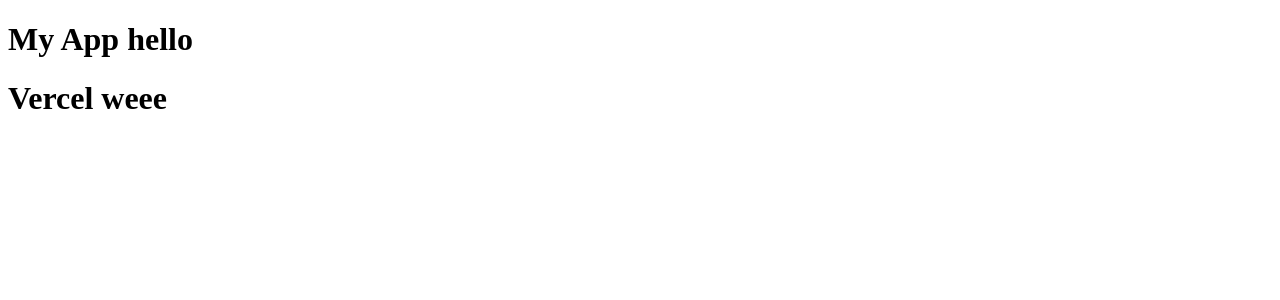
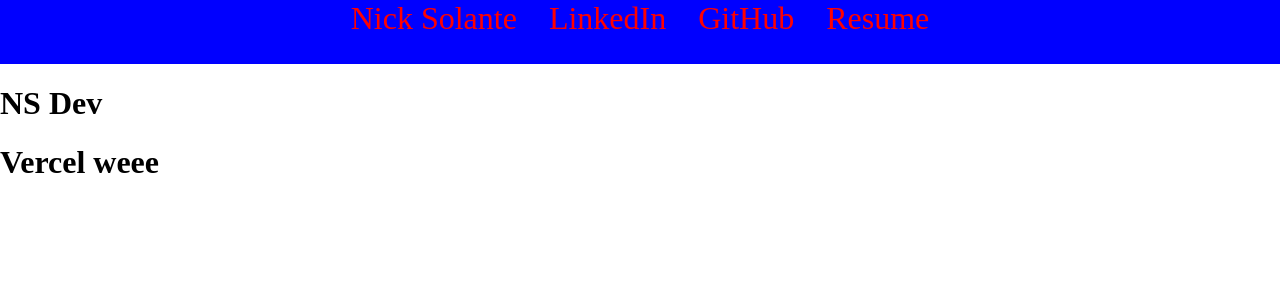
Before and after one commit to NickSolante/no-cra, a React app: page / in a window 1280 px wide. Shown: the top 300 px of the page. Built offline with nearby package versions, Linux system fonts and the light colour scheme.

Commit message:
wip: header styling

```diff
--- a/build-utils/webpack.development.js
+++ b/build-utils/webpack.development.js
@@ -1,10 +1,13 @@
+const ReactRefreshWebpackPlugin = require('@pmmmwh/react-refresh-webpack-plugin')
+
 module.exports = () => ({
   module: {
     rules: [
       {
         test: /\.css$/,
-        use: ["style-loader", "css-loader"]
-      }
-    ]
-  }
-});
+        use: ['style-loader', 'css-loader'],
+      },
+    ],
+  },
+  plugins: [new ReactRefreshWebpackPlugin()].filter(Boolean),
+})
--- /dev/null
+++ b/public/css/styles.css
@@ -0,0 +1,5 @@
+body {
+  margin: 0;
+  padding: 0;
+  border: 0;
+}
--- a/public/index.html
+++ b/public/index.html
@@ -1,13 +1,13 @@
 <!DOCTYPE html>
 <html lang="en">
   <head>
-    <meta charset="utf-8">
-    <meta http-equiv="X-UA-Compatible" content="IE=edge">
-    <meta name="viewport" content="width=device-width, initial-scale=1">
+    <meta charset="utf-8" />
+    <meta http-equiv="X-UA-Compatible" content="IE=edge" />
+    <meta name="viewport" content="width=device-width, initial-scale=1" />
+    <link rel="stylesheet" href="css/styles.css" />
     <title>NS Dev</title>
   </head>
   <body>
     <div id="root"></div>
   </body>
-
-  </html>
+</html>
--- a/src/components/App.tsx
+++ b/src/components/App.tsx
@@ -1,8 +1,17 @@
+import { Header } from './Header'
+import styled from '@emotion/styled'
+
+const AppStyles = styled('div')`
+  padding: 0;
+  margin: 0;
+`
+
 export const App = () => {
   return (
-    <div>
-      <h1>My App hello</h1>
+    <AppStyles>
+      <Header />
+      <h1>NS Dev</h1>
       <h1>Vercel weee</h1>
-    </div>
+    </AppStyles>
   )
 }
--- /dev/null
+++ b/src/components/Header.tsx
@@ -0,0 +1,34 @@
+import styled from '@emotion/styled'
+
+export const HeaderStyles = styled('div')`
+  color: red;
+  background-color: blue;
+  font-size: 2rem;
+  padding: 0 1rem;
+  height: 4rem;
+`
+
+const StyledUl = styled('ul')`
+  list-style: none;
+  display: flex;
+  flex-flow: row wrap;
+  justify-content: center;
+  align-items: center;
+  gap: 2rem;
+  margin: 0;
+  padding: 0;
+`
+
+const headerItems = ['Nick Solante', 'LinkedIn', 'GitHub', 'Resume']
+
+export const Header = () => {
+  return (
+    <HeaderStyles>
+      <StyledUl>
+        {headerItems.map((item, index) => {
+          return <li key={index}>{item}</li>
+        })}
+      </StyledUl>
+    </HeaderStyles>
+  )
+}
--- a/src/components/index.ts
+++ b/src/components/index.ts
@@ -1 +1,2 @@
 export { App } from './App'
+export { Header } from './Header'
```
Also changed, not shown: package.json (+11 -3 lines), .babelrc, 1 other file (tests, documents, lock files or other folders).
